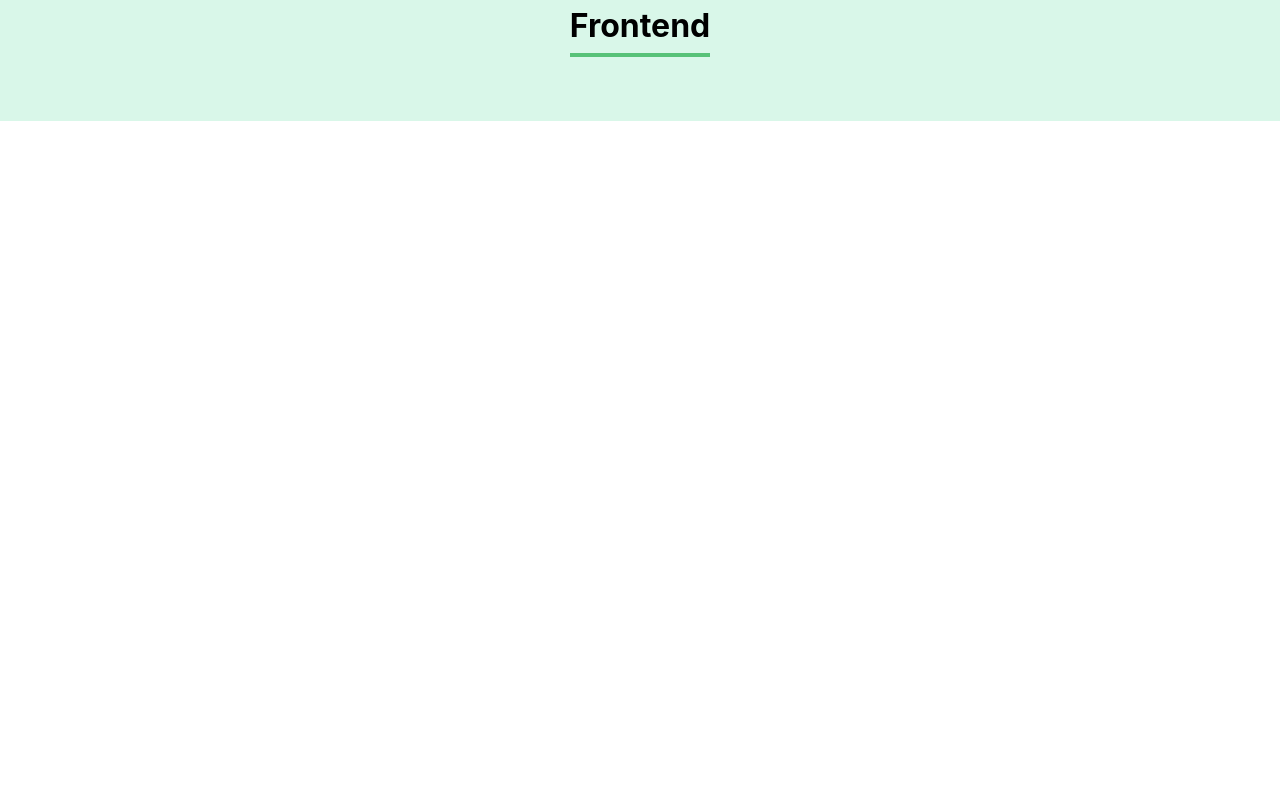
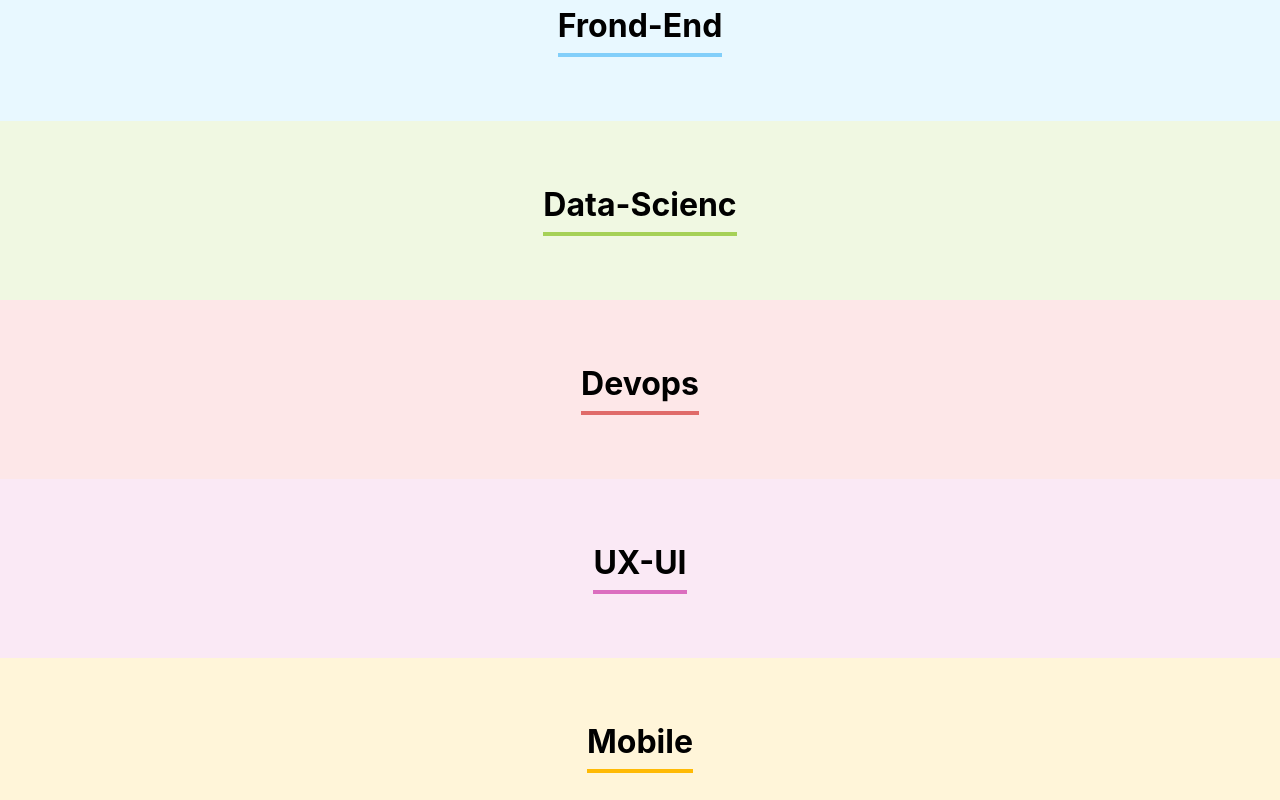
Before and after one commit to mathiasfuhr/organo_react, a React (Create React App) app: page / in a window 1280 px wide. Shown: the part 1600-2400 px from the top of the page. Before the commit the page ends 1721 px from the top, so only its background shows below. Built offline with nearby package versions, Linux system fonts and the light colour scheme.

Commit message:
feat: define colors and backgrounds for each team

```diff
--- a/src/App.jsx
+++ b/src/App.jsx
@@ -1,22 +1,64 @@
-import { useState } from 'react';
+import { useState } from "react";
 import Banner from "./components/Banner";
 import Formulario from "./components/Formulario/inde";
-import Time from './components/Time';
+import Time from "./components/Time";
 
 function App() {
-  const [colaboradores, setColaboradores] = useState([])
+  const times = [
+    {
+      nome: "Programação",
+      corPrimaria: "#57c278",
+      corSecundaria: "#d9f7e9",
+    },
+    {
+      nome: "Frond-End",
+      corPrimaria: "#82cffa",
+      corSecundaria: "#e8f8ff",
+    },
+    {
+      nome: "Data-Scienc",
+      corPrimaria: "#a6d157",
+      corSecundaria: "#f0f8e2",
+    },
+    {
+      nome: "Devops",
+      corPrimaria: "#e06b69",
+      corSecundaria: "#fde7e8",
+    },
+    {
+      nome: "UX-UI",
+      corPrimaria: "#db6ebf",
+      corSecundaria: "#fae9f5",
+    },
+    {
+      nome: "Mobile",
+      corPrimaria: "#ffba05",
+      corSecundaria: "#fff5d9",
+    },
+    {
+      nome: "Inovação e Gestão ",
+      corPrimaria: "#ff8a29",
+      corSecundaria: "#ffeedf",
+    },
+  ];
+
+  const [colaboradores, setColaboradores] = useState([]);
 
   const aoNovoColaboradorAdicionado = (colaborador) => {
-    setColaboradores([...colaboradores, colaborador])
-  }
-
+    setColaboradores([...colaboradores, colaborador]);
+  };
 
   return (
     <div className="App">
       <Banner />
-      <Formulario aoColaboradorCadastrado={colaborador=> aoNovoColaboradorAdicionado(colaborador)}/>
-      <Time nome='Programação'/>
-      <Time nome='Frontend'/>
+      <Formulario
+        aoColaboradorCadastrado={(colaborador) =>
+          aoNovoColaboradorAdicionado(colaborador)
+        }
+      />
+      {times.map((time) => (
+        <Time key={time.nome} nome={time.nome} corPrimaria={time.corPrimaria} corSecundaria={time.corSecundaria}/>
+      ))}
     </div>
   );
 }
--- a/src/components/Formulario/inde.jsx
+++ b/src/components/Formulario/inde.jsx
@@ -24,6 +24,8 @@ const Formulario = (props) => {
     event.preventDefault();
     props.aoColaboradorCadastrado({ nome, cargo, imagem, time });
   };
+
+
   return (
     <section className="formulario">
       <form onSubmit={aoSalvar}>
--- a/src/components/Time/Time.css
+++ b/src/components/Time/Time.css
@@ -1,12 +1,11 @@
 .time{
     text-align: center;
     padding: 32px;
-    background-color: #d9f7e9;
 }
 
 .time h3{
     font-size: 32px;
-    border-bottom:4px solid #57c278 ;
+    border-bottom:4px solid  ;
     display: inline-block;
     padding-bottom: 8px;
 }
--- a/src/components/Time/index.jsx
+++ b/src/components/Time/index.jsx
@@ -1,11 +1,13 @@
-import './Time.css'
+import "./Time.css";
 
 const Time = (props) => {
+  const css = { backgroundColor: props.corSecundaria };
+
   return (
-    <section className='time'>
-        <h3>{props.nome}</h3>
+    <section className="time" style={css}>
+      <h3 style={{ borderColor: props.corPrimaria }}>{props.nome}</h3>
     </section>
-  )
-}
+  );
+};
 
-export default Time
+export default Time;
```
